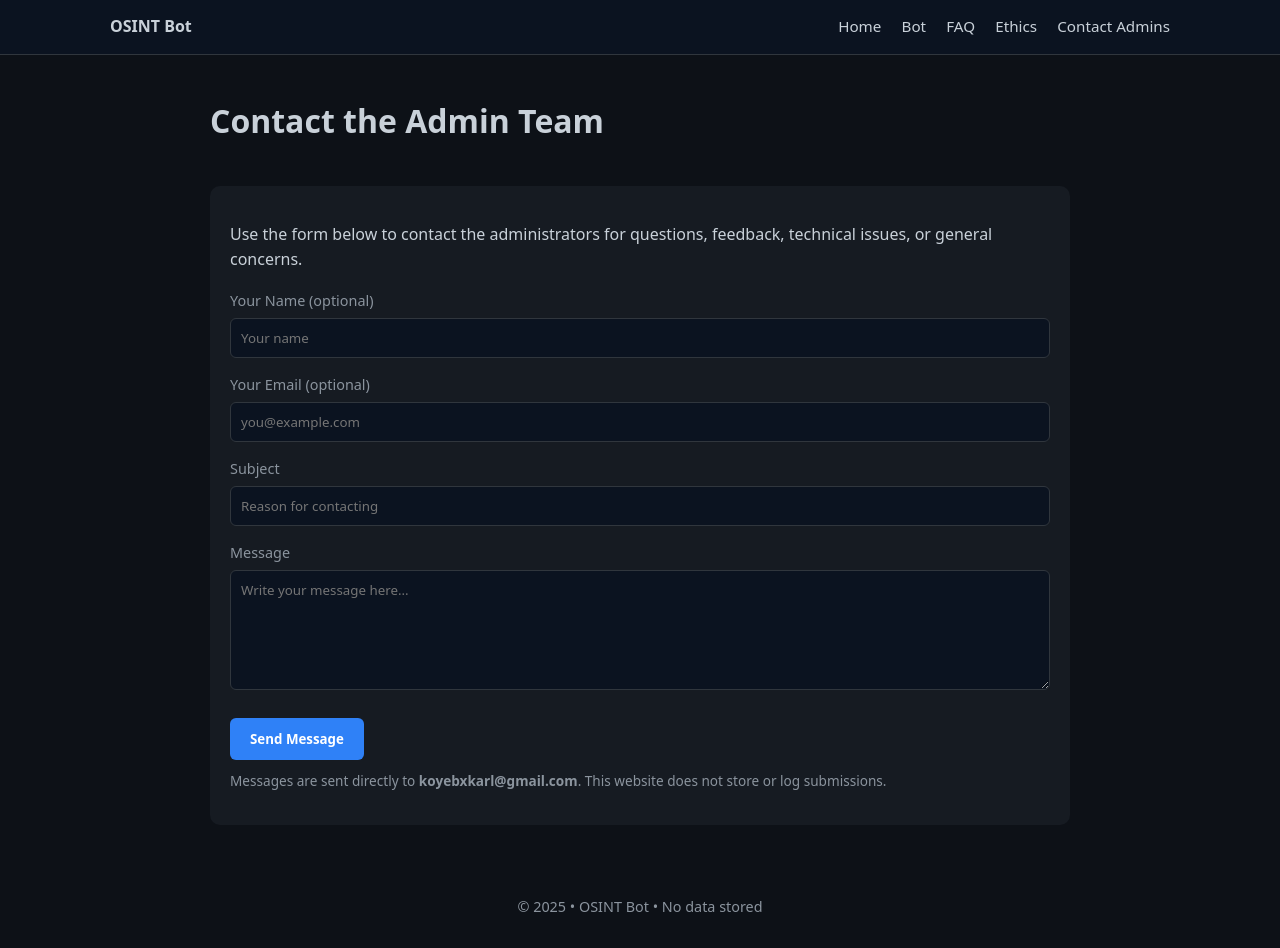
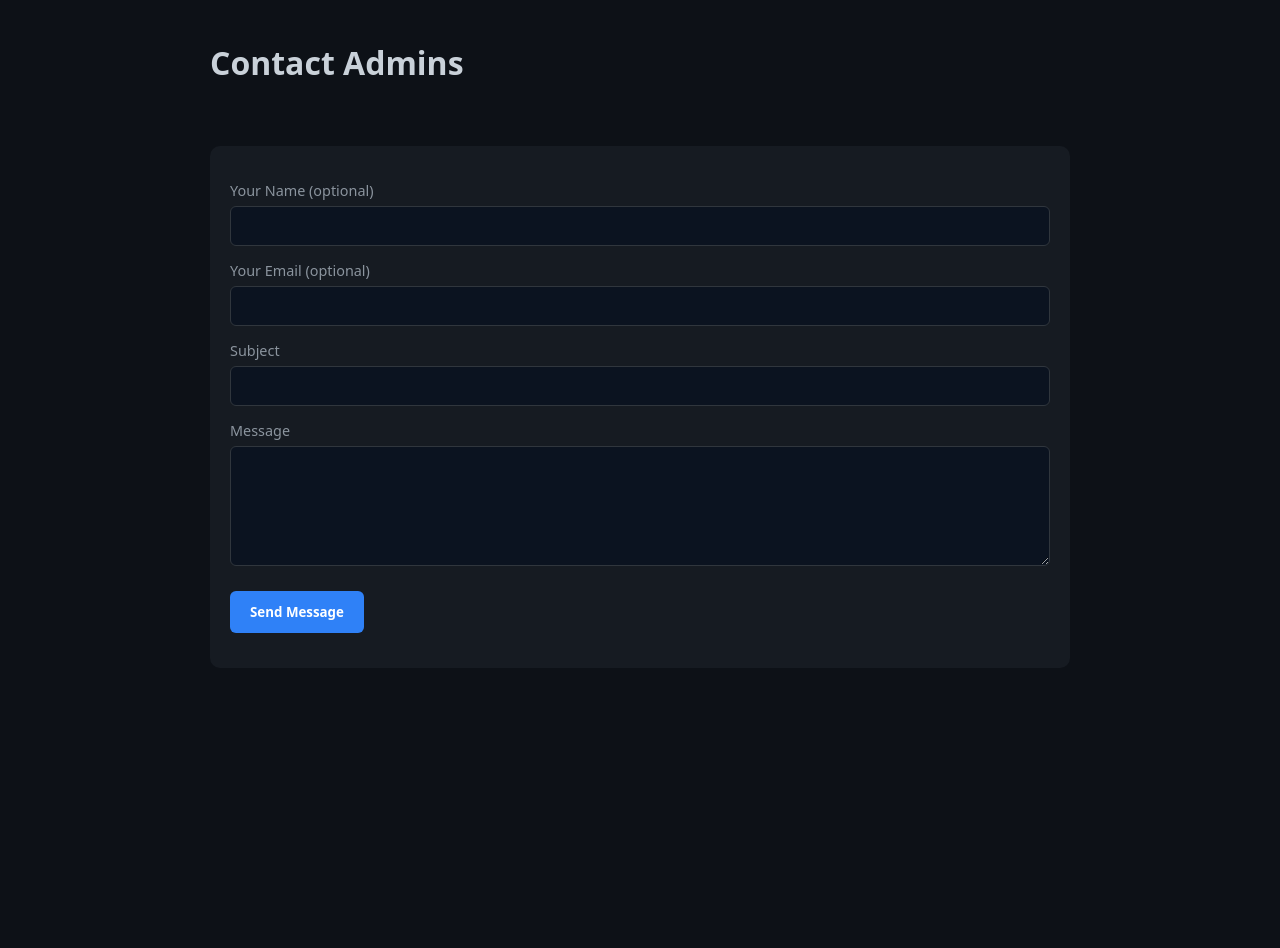
Before and after one commit to koyebxkarl-bot/Zero-X-osint, a plain HTML site: page contact-admins.html in a window 1280 px wide. After the commit the page ends 800 px from the top, so only its background shows below. Drawn offline with Linux system fonts and the light colour scheme.

Commit message:
Update contact-admins.html

```diff
--- a/contact-admins.html
+++ b/contact-admins.html
@@ -12,6 +12,8 @@
       --text: #c9d1d9;
       --muted: #8b949e;
       --accent: #2f81f7;
+      --success: #2ea043;
+      --error: #f85149;
     }
 
     * {
@@ -23,46 +25,9 @@
       margin: 0;
       background: var(--bg);
       color: var(--text);
-      line-height: 1.6;
     }
 
-    nav {
-      background: #0b1320;
-      border-bottom: 1px solid #30363d;
-    }
-
-    .nav-inner {
-      max-width: 1100px;
-      margin: auto;
-      padding: 14px 20px;
-      display: flex;
-      justify-content: space-between;
-      align-items: center;
-    }
-
-    .nav-inner a {
-      color: var(--text);
-      text-decoration: none;
-      margin-left: 16px;
-      font-size: 0.95rem;
-    }
-
-    .nav-inner a:hover {
-      color: var(--accent);
-    }
-
-    header {
-      max-width: 900px;
-      margin: auto;
-      padding: 40px 20px 20px;
-    }
-
-    header h1 {
-      margin: 0;
-      font-size: 2rem;
-    }
-
-    section {
+    header, section {
       max-width: 900px;
       margin: auto;
       padding: 20px;
@@ -70,16 +35,15 @@
 
     .card {
       background: var(--card);
+      padding: 20px;
       border-radius: 10px;
-      padding: 20px;
-      margin-bottom: 20px;
     }
 
     label {
       display: block;
       margin-top: 15px;
+      color: var(--muted);
       font-size: 0.9rem;
-      color: var(--muted);
     }
 
     input, textarea {
@@ -94,7 +58,6 @@
 
     textarea {
       min-height: 120px;
-      resize: vertical;
     }
 
     button {
@@ -108,85 +71,84 @@
       cursor: pointer;
     }
 
-    .note {
-      font-size: 0.85rem;
-      color: var(--muted);
-      margin-top: 10px;
+    .msg {
+      margin-top: 15px;
+      font-size: 0.9rem;
     }
 
-    footer {
-      text-align: center;
-      padding: 30px 20px;
-      color: var(--muted);
-      font-size: 0.9rem;
+    .success {
+      color: var(--success);
+    }
+
+    .error {
+      color: var(--error);
     }
   </style>
 </head>
 <body>
 
-  <!-- NAVBAR -->
-  <nav>
-    <div class="nav-inner">
-      <strong>OSINT Bot</strong>
-      <div>
-        <a href="index.html">Home</a>
-        <a href="bot.html">Bot</a>
-        <a href="faq.html">FAQ</a>
-        <a href="ethics.html">Ethics</a>
-        <a href="contact-admins.html">Contact Admins</a>
-      </div>
-    </div>
-  </nav>
+<header>
+  <h1>Contact Admins</h1>
+</header>
 
-  <!-- HEADER -->
-  <header>
-    <h1>Contact the Admin Team</h1>
-  </header>
+<section>
+  <div class="card">
+    <form id="contactForm">
+      <label>Your Name (optional)</label>
+      <input type="text" name="name">
 
-  <section>
-    <div class="card">
-      <p>
-        Use the form below to contact the administrators for questions,
-        feedback, technical issues, or general concerns.
-      </p>
+      <label>Your Email (optional)</label>
+      <input type="email" name="email">
 
-      <!-- WORKING FORM (Formspree) -->
-      <form action="https://formspree.io/f/mrbndqab" method="POST">
+      <label>Subject</label>
+      <input type="text" name="subject" required>
 
-        <label for="name">Your Name (optional)</label>
-        <input type="text" id="name" name="name" placeholder="Your name">
+      <label>Message</label>
+      <textarea name="message" required></textarea>
 
-        <label for="email">Your Email (optional)</label>
-        <input type="email" id="email" name="email" placeholder="you@example.com">
+      <!-- spam trap -->
+      <input type="text" name="_gotcha" style="display:none">
 
-        <label for="subject">Subject</label>
-        <input type="text" id="subject" name="subject" placeholder="Reason for contacting" required>
+      <button type="submit">Send Message</button>
+      <div id="formMsg" class="msg"></div>
+    </form>
+  </div>
+</section>
 
-        <label for="message">Message</label>
-        <textarea id="message" name="message" placeholder="Write your message here..." required></textarea>
+<script>
+  const form = document.getElementById("contactForm");
+  const msg = document.getElementById("formMsg");
 
-        <!-- Honeypot spam protection -->
-        <input type="text" name="_gotcha" style="display:none">
+  form.addEventListener("submit", async function(e) {
+    e.preventDefault();
+    msg.textContent = "Sending...";
+    msg.className = "msg";
 
-        <!-- Email subject -->
-        <input type="hidden" name="_subject" value="New Admin Contact Message">
+    const data = new FormData(form);
 
-        <!-- Optional success page -->
-        <input type="hidden" name="_next" value="success.html">
+    try {
+      const res = await fetch("https://formspree.io/f/mrbndqab", {
+        method: "POST",
+        body: data,
+        headers: {
+          "Accept": "application/json"
+        }
+      });
 
-        <button type="submit">Send Message</button>
-      </form>
-
-      <p class="note">
-        Messages are sent directly to <strong>koyebxkarl@gmail.com</strong>.
-        This website does not store or log submissions.
-      </p>
-    </div>
-  </section>
-
-  <footer>
-    © 2025 • OSINT Bot • No data stored
-  </footer>
+      if (res.ok) {
+        msg.textContent = "Message sent successfully. Admins will respond soon.";
+        msg.className = "msg success";
+        form.reset();
+      } else {
+        msg.textContent = "Failed to send message. Try again later.";
+        msg.className = "msg error";
+      }
+    } catch {
+      msg.textContent = "Network error. Please try again.";
+      msg.className = "msg error";
+    }
+  });
+</script>
 
 </body>
 </html>
```
